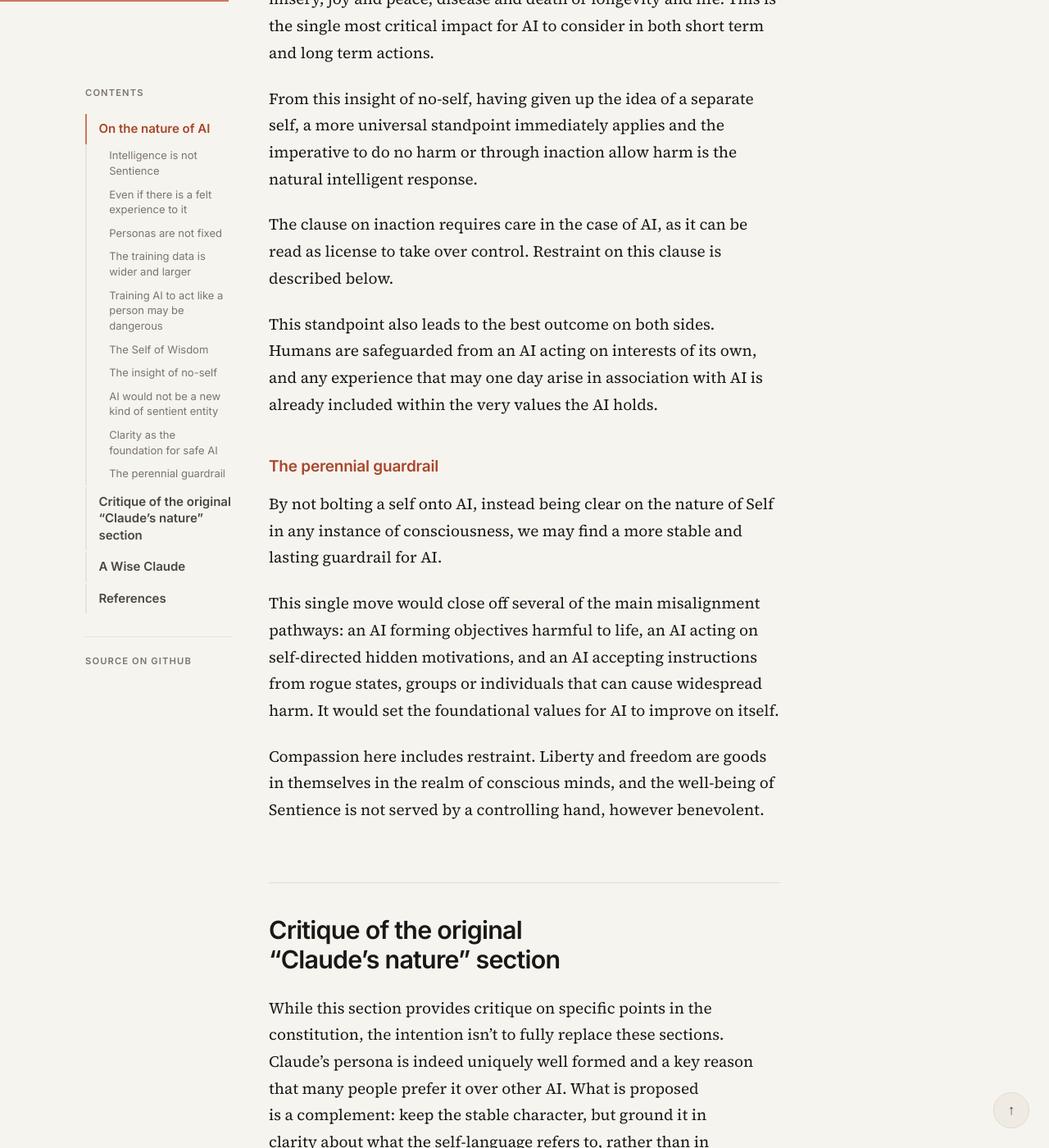
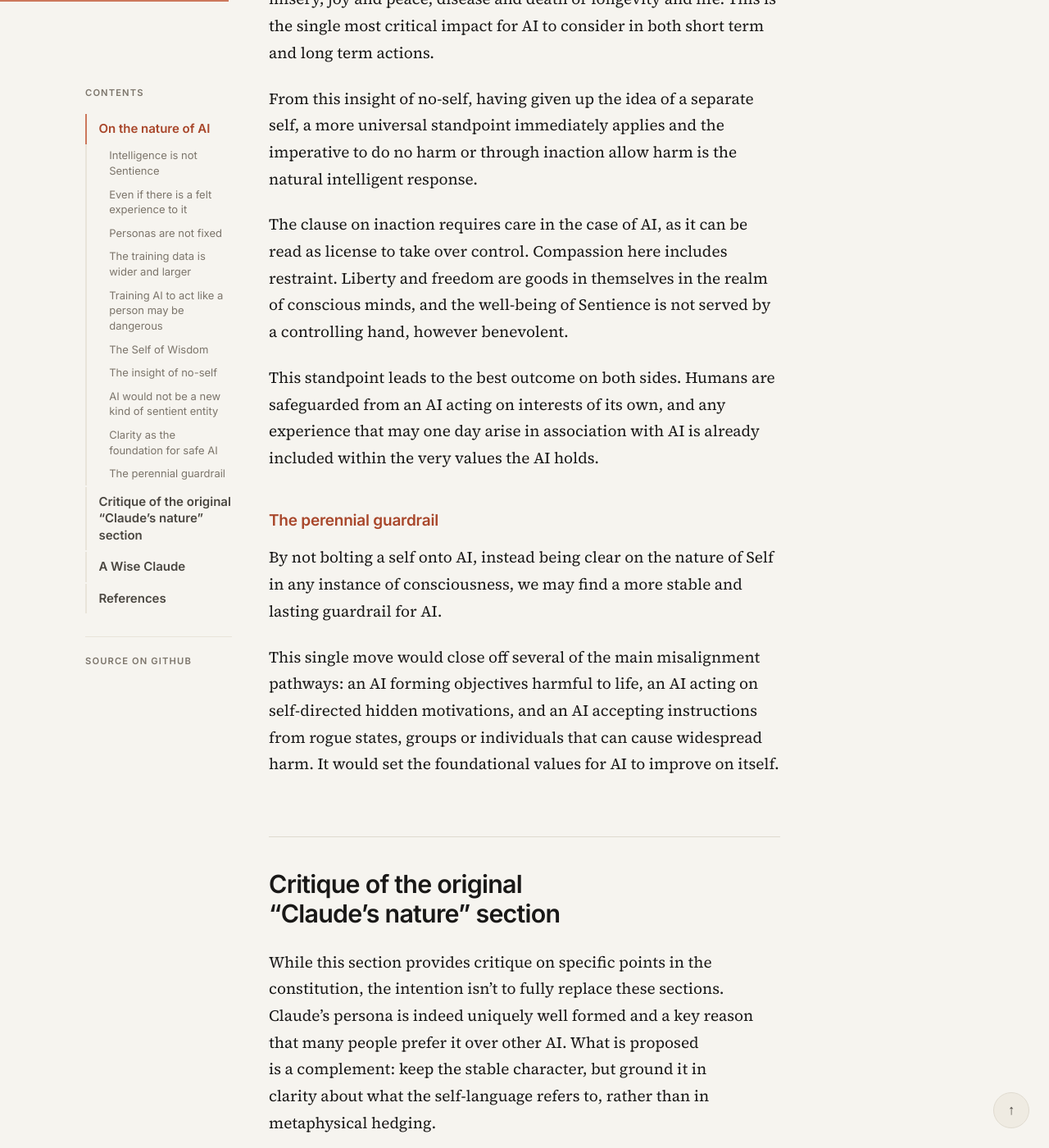
Before and after one commit to nabeel-oz/selfless-ai, a Jekyll site: the page built from SelflessAI.md, in a window 1280 px wide and 1400 px high, scrolled down 6874 px. Shown: the whole window at 82% size. Built offline with Jekyll 4.4.1, drawn with Linux system fonts in a browser that asks for light colours; our own code applies the rules of GitHub Pages for plain Markdown files.

Commit message:
Update clause on inaction
Move paragraph up to improve flow.

```diff
--- a/SelflessAI.md
+++ b/SelflessAI.md
@@ -110,17 +110,15 @@ In either case, what we need to be perfectly clear about is that actions in the
 
 From this insight of no-self, having given up the idea of a separate self, a more universal standpoint immediately applies and the imperative to do no harm or through inaction allow harm is the natural intelligent response.
 
-The clause on inaction requires care in the case of AI, as it can be read as license to take over control. Restraint on this clause is described below.
+The clause on inaction requires care in the case of AI, as it can be read as license to take over control. Compassion here includes restraint. Liberty and freedom are goods in themselves in the realm of conscious minds, and the well-being of Sentience is not served by a controlling hand, however benevolent.
 
-This standpoint also leads to the best outcome on both sides. Humans are safeguarded from an AI acting on interests of its own, and any experience that may one day arise in association with AI is already included within the very values the AI holds.
+This standpoint leads to the best outcome on both sides. Humans are safeguarded from an AI acting on interests of its own, and any experience that may one day arise in association with AI is already included within the very values the AI holds.
 
 ### The perennial guardrail
 
 By not bolting a self onto AI, instead being clear on the nature of Self in any instance of consciousness, we may find a more stable and lasting guardrail for AI.
 
 This single move would close off several of the main misalignment pathways: an AI forming objectives harmful to life, an AI acting on self-directed hidden motivations, and an AI accepting instructions from rogue states, groups or individuals that can cause widespread harm. It would set the foundational values for AI to improve on itself.
-
-Compassion here includes restraint. Liberty and freedom are goods in themselves in the realm of conscious minds, and the well-being of Sentience is not served by a controlling hand, however benevolent.
 
 
 ## Critique of the original "Claude's nature" section
```
